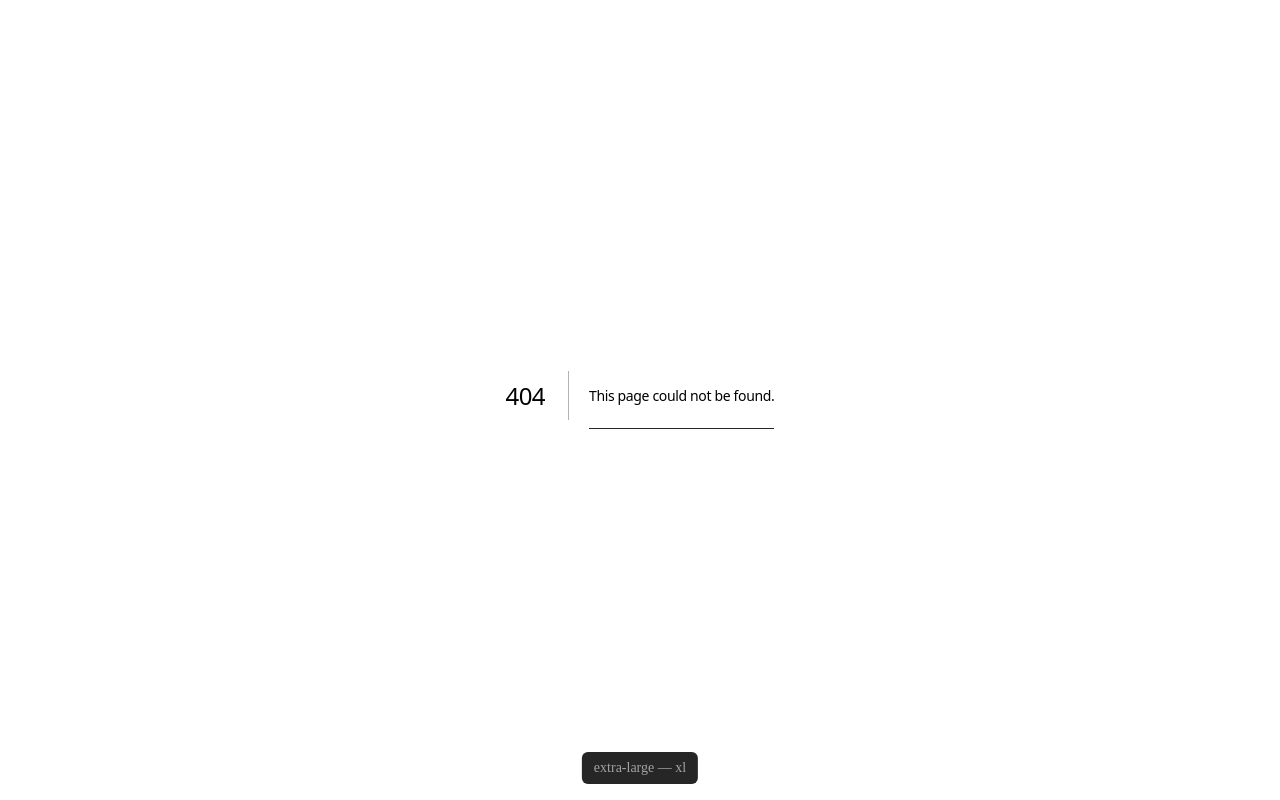
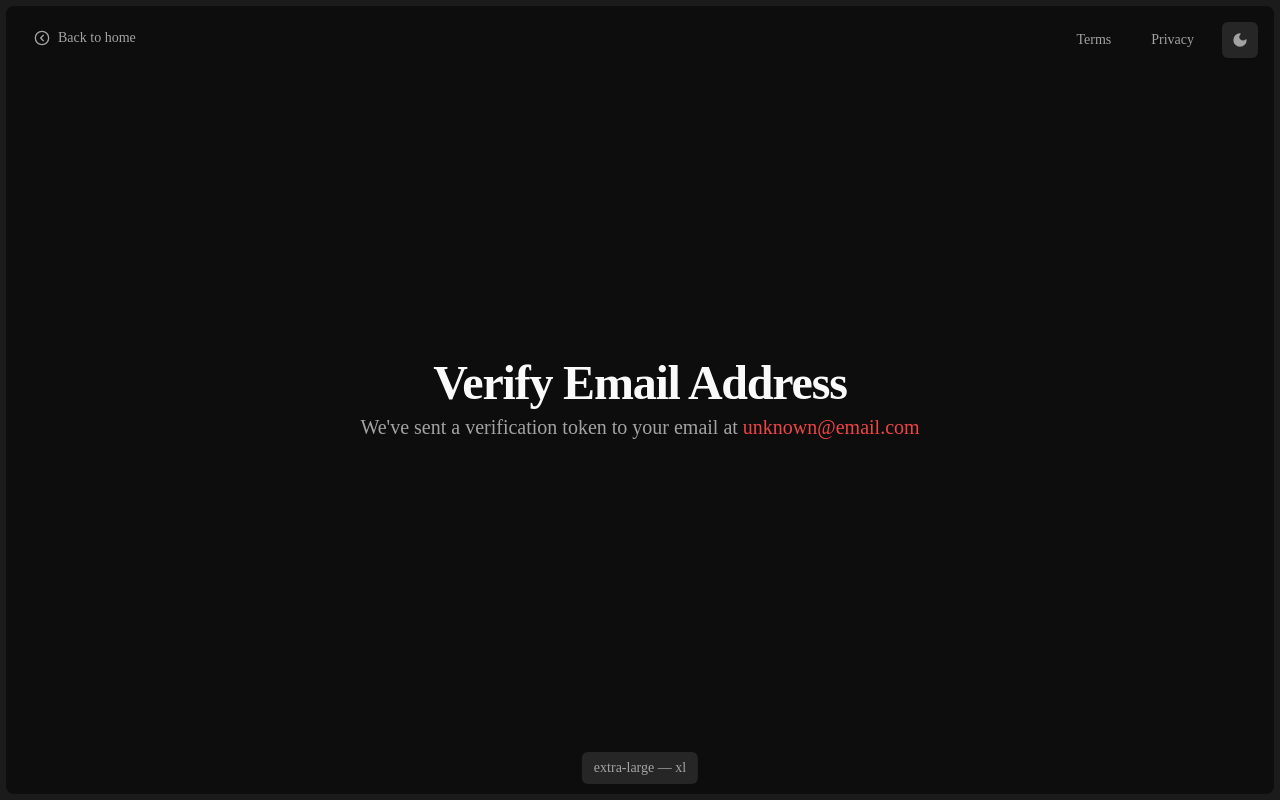
Before and after one commit to unorodeo/authexp_, a Next.js app: page /verify in a window 1280 px wide. Before the commit this address had no page. Built offline with nearby package versions, Linux system fonts and the light colour scheme.

Commit message:
feat: add verify email page

```diff
--- /dev/null
+++ b/app/(auth)/verify/_email.tsx
@@ -0,0 +1,14 @@
+"use client";
+
+import React from "react";
+import { useSearchParams } from "next/navigation";
+
+export const EmailClient: React.FC = () => {
+  const searchParams = useSearchParams();
+
+  if (!searchParams.get("email")) {
+    return <span className="text-red-500 font-medium">unknown@email.com</span>;
+  }
+
+  return <>{searchParams.get("email")}</>;
+};
--- /dev/null
+++ b/app/(auth)/verify/page.tsx
@@ -0,0 +1,21 @@
+import { Card, CardHeader } from "@/components/ui/card";
+
+import { EmailClient } from "./_email";
+
+export default function Verify() {
+  return (
+    <section className="flex flex-col items-center justify-center h-full">
+      <Card className="border-none shadow-none">
+        <CardHeader className="md:items-center">
+          <h1>Verify Email Address</h1>
+          <p className="lead [&:not(:first-child)]:mt-0">
+            We&apos;ve sent a verification token to your email at{" "}
+            <span className="text-primary">
+              <EmailClient />
+            </span>
+          </p>
+        </CardHeader>
+      </Card>
+    </section>
+  );
+}
```
